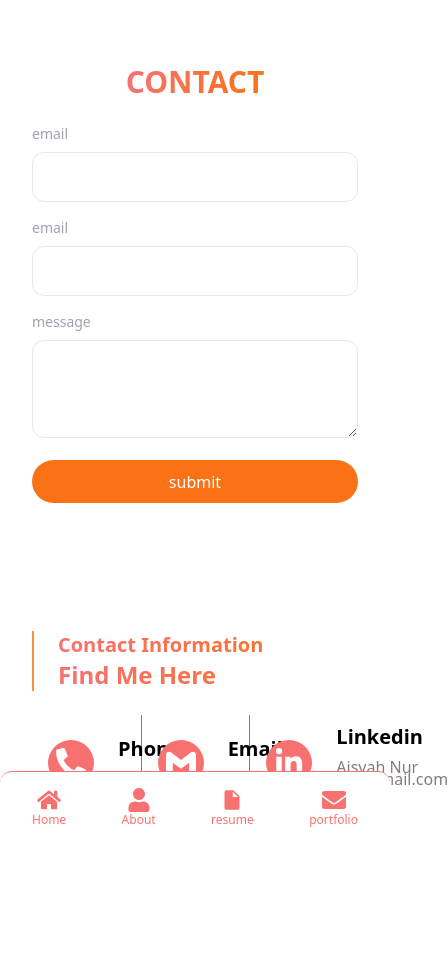
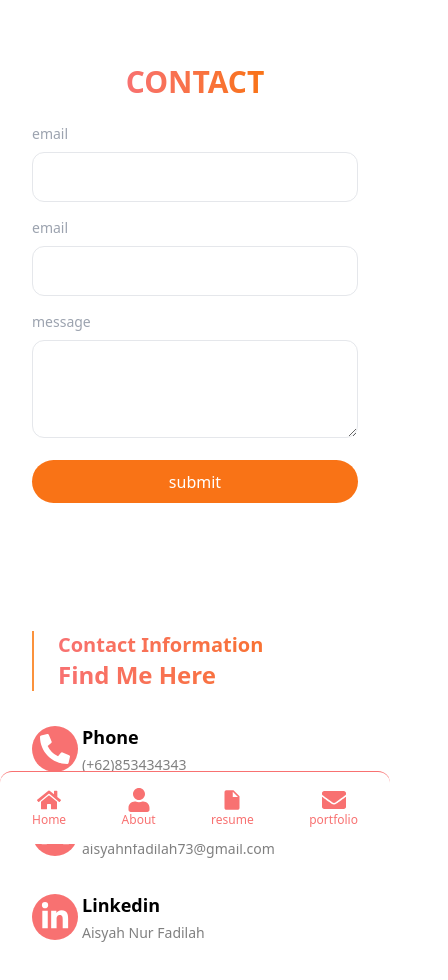
Before and after one commit to isyhfadilah/aisyahnurfadilah, a Next.js app: page /contact in a window 390 px wide. Shown: the top 980 px of the page, 448 px wide, since content can reach past the window. Before the commit the page ends 875 px from the top, so only its background shows below. Built offline with nearby package versions, Linux system fonts and the light colour scheme; a web font is replaced by a local one.

Commit message:
fix: responsive device in contact page

```diff
--- a/src/components/common/sections/contact/information.tsx
+++ b/src/components/common/sections/contact/information.tsx
@@ -4,7 +4,7 @@ import { HomeContact } from '@/components/ui/cards/contact/home'
 
 export const ContactInfo = () => {
   return (
-    <section className="py-16">
+    <section className="mt-16 mb-26">
       <Container>
         <div className="flex flex-col border-l-2 border-l-orange pl-6">
           <GradientText text="Contact Information" sizes="text-xl" />
--- a/src/components/ui/cards/contact/home.tsx
+++ b/src/components/ui/cards/contact/home.tsx
@@ -24,7 +24,7 @@ const contact = [
 
 export const HomeContact = () => {
   return (
-    <div className="grid grid-cols-3 divide-x divide-black/50 mt-6">
+    <div className="grid grid-cols-1 md:grid-cols-3 md:divide-x md:divide-black/50 mt-6 space-y-4 md:space-y-0">
       {contact.map((item, index) => (
         <CardContact key={index} title={item.title} detail={item.detail} icon={item.icon} />
       ))}
--- a/src/components/ui/cards/contact/index.tsx
+++ b/src/components/ui/cards/contact/index.tsx
@@ -8,11 +8,11 @@ export interface ContactProps {
 
 export const CardContact = ({ title, detail, icon }: ContactProps) => {
   return (
-    <div className="flex items-center gap-6 py-2 px-4">
+    <div className="flex items-center gap-1 md:gap-6 py-2 md:px-4">
       <div className="rounded-full p-2 bg-red">{icon}</div>
-      <div className="flex flex-col space-y-1">
-        <h1 className="text-xl font-semibold capitalize">{title}</h1>
-        <p className="text-black/50">{detail}</p>
+      <div className="space-y-1">
+        <h1 className="text-lg md:text-xl font-semibold capitalize">{title}</h1>
+        <p className="text-sm md:text-base text-black/50">{detail}</p>
       </div>
     </div>
   )
--- a/src/shared/styles/app.css
+++ b/src/shared/styles/app.css
@@ -209,7 +209,6 @@
 .grid{display:grid;}
 .grid-cols-1{grid-template-columns:repeat(1,minmax(0,1fr));}
 .grid-cols-2{grid-template-columns:repeat(2,minmax(0,1fr));}
-.grid-cols-3{grid-template-columns:repeat(3,minmax(0,1fr));}
 .mx-auto{margin-left:auto;margin-right:auto;}
 .my{margin-top:1rem;margin-bottom:1rem;}
 .my-10{margin-top:2.5rem;margin-bottom:2.5rem;}
@@ -285,8 +284,6 @@
 .space-y-4>:not([hidden])~:not([hidden]){--un-space-y-reverse:0;margin-top:calc(1rem * calc(1 - var(--un-space-y-reverse)));margin-bottom:calc(1rem * var(--un-space-y-reverse));}
 .space-y-6>:not([hidden])~:not([hidden]){--un-space-y-reverse:0;margin-top:calc(1.5rem * calc(1 - var(--un-space-y-reverse)));margin-bottom:calc(1.5rem * var(--un-space-y-reverse));}
 .space-y-8>:not([hidden])~:not([hidden]){--un-space-y-reverse:0;margin-top:calc(2rem * calc(1 - var(--un-space-y-reverse)));margin-bottom:calc(2rem * var(--un-space-y-reverse));}
-.divide-x>:not([hidden])~:not([hidden]){--un-divide-x-reverse:0;border-left-width:calc(1px * calc(1 - var(--un-divide-x-reverse)));border-right-width:calc(1px * var(--un-divide-x-reverse));}
-.divide-black\/50>:not([hidden])~:not([hidden]){border-color:rgba(0,0,0,0.5);}
 .overflow-hidden{overflow:hidden;}
 .\!border{border-width:1px !important;}
 .border{border-width:1px;}
@@ -462,12 +459,18 @@
 .md\:w-xl{width:36rem;}
 .md\:flex{display:flex;}
 .md\:flex-row{flex-direction:row;}
+.md\:gap-6{grid-gap:1.5rem;gap:1.5rem;}
 .md\:space-x-10>:not([hidden])~:not([hidden]){--un-space-x-reverse:0;margin-left:calc(2.5rem * calc(1 - var(--un-space-x-reverse)));margin-right:calc(2.5rem * var(--un-space-x-reverse));}
+.md\:space-y-0>:not([hidden])~:not([hidden]){--un-space-y-reverse:0;margin-top:calc(0px * calc(1 - var(--un-space-y-reverse)));margin-bottom:calc(0px * var(--un-space-y-reverse));}
+.md\:divide-x>:not([hidden])~:not([hidden]){--un-divide-x-reverse:0;border-left-width:calc(1px * calc(1 - var(--un-divide-x-reverse)));border-right-width:calc(1px * var(--un-divide-x-reverse));}
+.md\:divide-black\/50>:not([hidden])~:not([hidden]){border-color:rgba(0,0,0,0.5);}
 .md\:p-6{padding:1.5rem;}
 .md\:px-10{padding-left:2.5rem;padding-right:2.5rem;}
+.md\:px-4{padding-left:1rem;padding-right:1rem;}
 .md\:text-2xl{font-size:1.5rem;line-height:2rem;}
 .md\:text-3xl{font-size:1.875rem;line-height:2.25rem;}
 .md\:text-4xl{font-size:2.25rem;line-height:2.5rem;}
+.md\:text-base{font-size:1rem;line-height:1.5rem;}
 .md\:text-sm{font-size:0.875rem;line-height:1.25rem;}
 .md\:text-xl{font-size:1.25rem;line-height:1.75rem;}
 }
```
